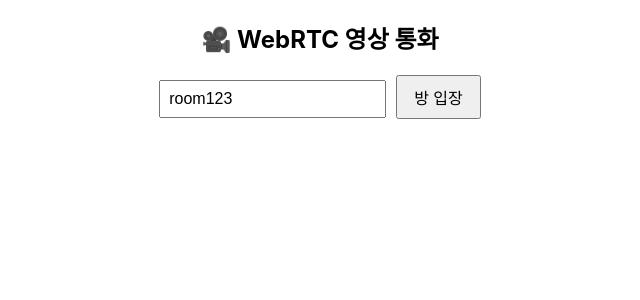
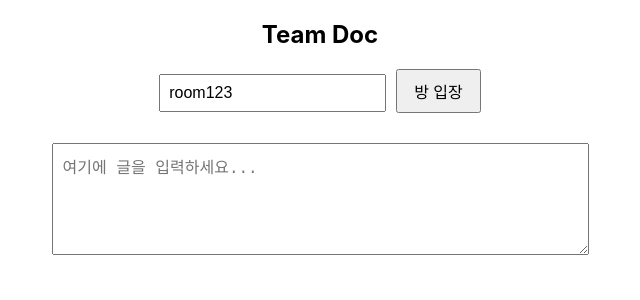
Before and after one commit to clue31415/giveu, a React (Create React App) app in the folder front/my-app/: page /team in a window 1280 px wide. Shown: the top 300 px of the page, without its empty margins (320-960 px from the left). Built offline with nearby package versions, Linux system fonts and the light colour scheme; no server answers.

Commit message:
Update team.js

```diff
--- a/front/my-app/src/team.js
+++ b/front/my-app/src/team.js
@@ -11,22 +11,23 @@
   const remoteVideoRef = useRef(null);
   const localStreamRef = useRef(null);
   const peerRef = useRef(null);
+  const [text, setText] = useState('');
 
   // Socket 이벤트 핸들러 등록 (컴포넌트 마운트 시 한 번만)
   useEffect(() => {
     const handleCreated = () => {
-      console.log('🟢 You created the room. You are the caller.');
+      console.log(' You created the room. You are the caller.');
       createPeerConnection(true);
     };
 
     const handleJoined = () => {
-      console.log('🟡 You joined the room. You are the callee.');
-      createPeerConnection(true); // ✅ 스트림 확보 후 호출
+      console.log(' You joined the room. You are the callee.');
+      createPeerConnection(true); //  스트림 확보 후 호출
       socket.emit('callee-ready', { roomId });
     };
 
     const handleReady = async () => {
-      console.log('🟢 Both participants joined. You can receive an offer.');
+      console.log(' Both participants joined. You can receive an offer.');
 
       //createPeerConnection(false);
       try {
@@ -39,7 +40,7 @@
           }
         }
       } catch (err) {
-        console.error('🔴 getUserMedia error on ready:', err);
+        console.error(' getUserMedia error on ready:', err);
         alert('칼리의 카메라/마이크 권한을 확인해주세요.');
       }
     };
@@ -55,7 +56,7 @@
     const answer = await peerRef.current.createAnswer();
     await peerRef.current.setLocalDescription(answer);
     socket.emit('answer', { roomId, sdp: answer.sdp, type: answer.type });
-    console.log('✅ Answer sent.');
+    console.log(' Answer sent.');
   } catch (err) {
     console.error('handleOffer error:', err);
   }
@@ -68,28 +69,32 @@
       const answer = await peerRef.current.createAnswer();
       await peerRef.current.setLocalDescription(answer);
       socket.emit('answer', { roomId, sdp: answer.sdp, type: answer.type });
-      console.log('✅ Answer sent.');
+      console.log(' Answer sent.');
     };*/
 
     const handleAnswer = async ({ sdp, type }) => {
       if (!peerRef.current) return;
       await peerRef.current.setRemoteDescription(new RTCSessionDescription({ sdp, type }));
-      console.log('✅ Answer received and set.');
+      console.log(' Answer received and set.');
     };
 
     const handleIceCandidate = async ({ candidate }) => {
       if (peerRef.current && candidate) {
         try {
           await peerRef.current.addIceCandidate(new RTCIceCandidate(candidate));
-          console.log('❄️ ICE candidate added');
+          console.log(' ICE candidate added');
         } catch (err) {
-          console.error('❄️ ICE candidate error:', err);
+          console.error(' ICE candidate error:', err);
         }
       }
     };
 
+    const changeText = async ({changedtext}) => {
+      setText(changedtext);
+    };
+
     const handleFull = () => {
-      alert('🚫 Room is full. Cannot join.');
+      alert(' Room is full. Cannot join.');
       setInCall(false);
     };
 
@@ -100,6 +105,7 @@
     socket.on('answer', handleAnswer);
     socket.on('ice-candidate', handleIceCandidate);
     socket.on('full', handleFull);
+    socket.on('change-text', changeText);
 
     // 컴포넌트 언마운트 시 이벤트 핸들러 정리
     return () => {
@@ -110,6 +116,7 @@
       socket.off('answer', handleAnswer);
       socket.off('ice-candidate', handleIceCandidate);
       socket.off('full', handleFull);
+      socket.off('change-text', changeText);
       // socket.disconnect(); // 필요 시 컴포넌트 완전 종료 시 호출
     };
   }, [roomId]);
@@ -129,18 +136,18 @@
       socket.emit('join', roomId);
       setInCall(true);
     } catch (err) {
-      console.error('🔴 getUserMedia error:', err);
+      console.error(' getUserMedia error:', err);
       alert('카메라 또는 마이크 권한을 허용해주세요.');
     }
   };
 
 const createPeerConnection = async (isCaller) => {
-  console.log('📞 createPeerConnection 호출됨. Caller?', isCaller);
+  console.log(' createPeerConnection 호출됨. Caller?', isCaller);
 
   if (!localStreamRef.current) {
-    console.warn('🚫 localStream 준비 안됨');
+    console.warn(' localStream 준비 안됨');
   } else {
-    console.log('🎬 localStream 준비됨, 트랙 수:', localStreamRef.current.getTracks().length);
+    console.log(' localStream 준비됨, 트랙 수:', localStreamRef.current.getTracks().length);
   }
 
   const peer = new RTCPeerConnection({
@@ -152,26 +159,26 @@
 
   peer.onicecandidate = (event) => {
     if (event.candidate) {
-      console.log('📤 ICE candidate 생성됨:', event.candidate);
+      console.log(' ICE candidate 생성됨:', event.candidate);
       socket.emit('ice-candidate', { roomId, candidate: event.candidate });
     } else {
-      console.log('⚠️ ICE candidate 전송 완료 또는 끝');
+      console.log(' ICE candidate 전송 완료 또는 끝');
     }
   };
 
   peer.oniceconnectionstatechange = () => {
-    console.log('🔄 ICE 상태:', peer.iceConnectionState);
+    console.log(' ICE 상태:', peer.iceConnectionState);
   };
 
   peer.ontrack = (event) => {
-    console.log('📺 ontrack', event.streams[0]);
+    console.log(' ontrack', event.streams[0]);
     if (remoteVideoRef.current) {
       remoteVideoRef.current.srcObject = event.streams[0];
     }
   };
 
   localStreamRef.current.getTracks().forEach((track) => {
-    console.log('➕ 트랙 추가:', track.kind);
+    console.log(' 트랙 추가:', track.kind);
     peer.addTrack(track, localStreamRef.current);
   });
 
@@ -180,7 +187,7 @@
   if (isCaller) {
     const offer = await peer.createOffer();
     await peer.setLocalDescription(offer);
-    console.log('📡 Offer 생성됨');
+    console.log(' Offer 생성됨');
     socket.emit('offer', { roomId, sdp: offer.sdp, type: offer.type });
   } else {
     console.log('callee 들어옴');
@@ -224,7 +231,7 @@
       const offer = await peer.createOffer();
       await peer.setLocalDescription(offer);
       socket.emit('offer', { roomId, sdp: offer.sdp, type: offer.type });
-      console.log('📤 Offer sent.');
+      console.log(' Offer sent.');
     }
   };
 */
@@ -249,9 +256,14 @@
     socket.emit('leave', roomId); // 백엔드에서 구현 필요 (옵션)
   };
 
+  const change = (event) => {
+    const value = event.target.value;
+    setText(value); // 상태 업데이트
+  };
+
   return (
     <div style={{ textAlign: 'center' }}>
-      <h2>🎥 WebRTC 영상 통화</h2>
+      <h2>Team Doc</h2>
 
       {!inCall && (
         <div>
@@ -285,6 +297,7 @@
         </div>
       )}
 
+      <div>
         {inCall && (
           <button
             onClick={leaveCall}
@@ -294,5 +307,17 @@
           </button>
         )}
       </div>
+
+      <div style={{ marginTop: '30px' }}>
+        <textarea
+          rows={5}
+          cols={50}
+          placeholder="여기에 글을 입력하세요..."
+          value={text}
+          onChange={change}
+          style={{ padding: '10px', fontSize: '16px' }}
+        />
+      </div>
+    </div>
   );
 }
```
Lines whose indentation alone changed are shown as unchanged.
